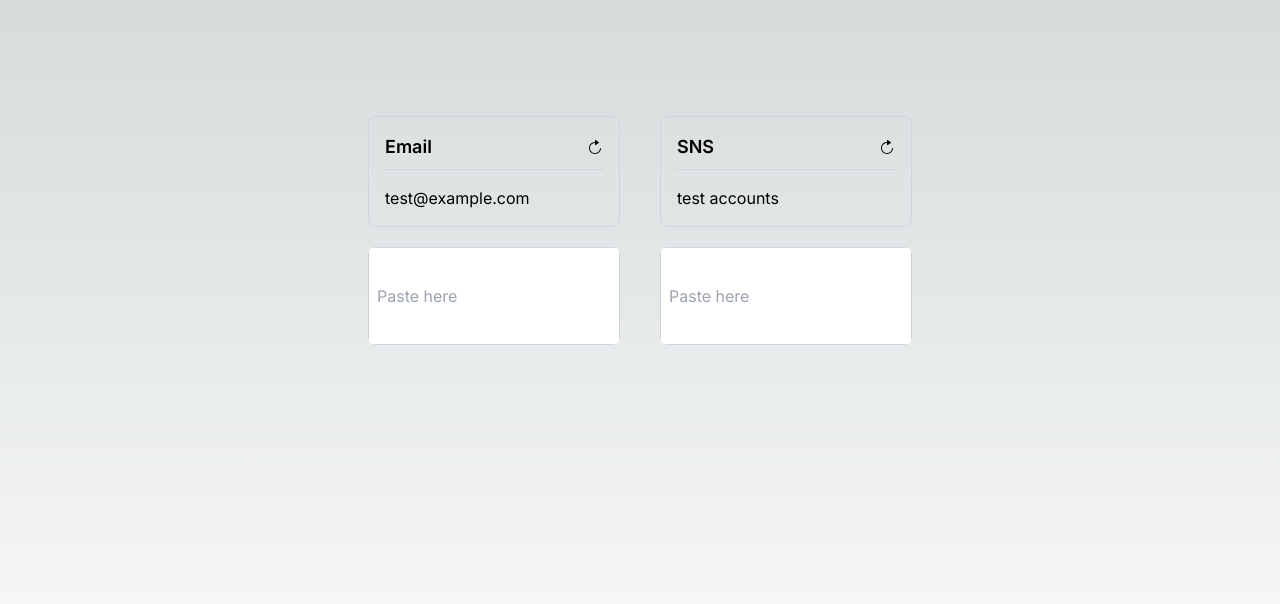
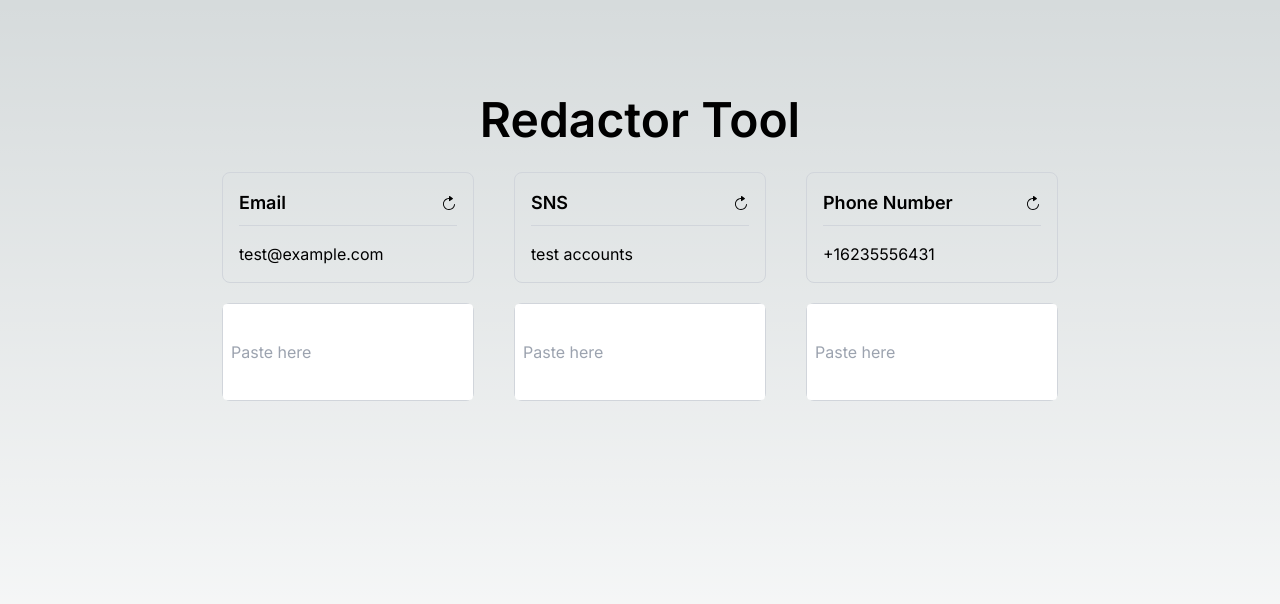
Before and after one commit to Jaron15/Tools, a Next.js app: page / in a window 1280 px wide. Shown: the top 604 px of the page. Built offline with nearby package versions, Linux system fonts and the light colour scheme.

Commit message:
refactor

```diff
--- a/src/components/EmailRedactor.js
+++ b/src/components/RedactorTool/EmailRedactor.js
@@ -2,7 +2,7 @@ import React from 'react'
 import { useState } from "react";
 import { IoIosRefresh } from "react-icons/io";
 
-function SnsRedactor() {
+function EmailRedactor() {
     const [email, setEmail] = useState("test@example.com");
   const [inputValue, setInputValue] = useState('');
 
@@ -65,4 +65,4 @@ onChange={(e) => setInputValue(e.target.value)}
   )
 }
 
-export default SnsRedactor
+export default EmailRedactor
--- /dev/null
+++ b/src/components/RedactorTool/PhoneRedactor.js
@@ -0,0 +1,57 @@
+import { React, useState } from "react";
+import { IoIosRefresh } from "react-icons/io";
+
+function PhoneRedactor() {
+    const [phoneNumber, setPhoneNumber] = useState(`+16235556431`);
+  const [inputValue, setInputValue] = useState('');
+
+  const redactAndCopyPhoneNumber = () => {
+    const redactedNumber = `${phoneNumber.slice(-2)}`;
+
+    navigator.clipboard
+      .writeText(redactedNumber)
+      .then(() => {
+        console.log('Phone number copied to clipboard:', redactedNumber);
+      })
+      .catch((err) => {
+        console.error('Failed to copy phone number:', err);
+      });
+  };
+
+  const generateRandomPhoneNumber = () => {
+    let number = '+1';
+    for (let i = 0; i < 10; i++) {
+      number += Math.floor(Math.random() * 10);
+    }
+
+    setPhoneNumber(number);
+    setInputValue('');
+  };
+
+
+  return (
+    <div className="max-w-lg mx-auto p-5 flex flex-col gap-5">
+      <div className="border border-gray-300 rounded-lg p-4">
+        <div className="flex justify-between items-center border-b border-gray-300 pb-2 mb-4">
+          <h2 className="text-lg font-semibold m-0">Phone Number</h2>
+          <IoIosRefresh className="cursor-pointer" onClick={generateRandomPhoneNumber} />
+        </div>
+
+        <p className="m-0 cursor-pointer" onClick={redactAndCopyPhoneNumber}>
+          {phoneNumber}
+        </p>
+      </div>
+
+      <div className="border border-gray-300 rounded-lg">
+        <input
+          className="w-full h-24 border-none outline-none rounded resize-none p-2"
+          placeholder="Paste here"
+          value={inputValue}
+          onChange={(e) => setInputValue(e.target.value)}
+        ></input>
+      </div>
+    </div>
+  );
+}
+
+export default PhoneRedactor
--- /dev/null
+++ b/src/components/RedactorTool/RedacContainer.js
@@ -0,0 +1,21 @@
+import React from 'react'
+import EmailRedactor from "./EmailRedactor";
+import SNSRedactor from "./SNSRedactor";
+import PhoneRedactor from "./PhoneRedactor";
+
+function RedacContainer() {
+  return (
+    <div>
+        <div className='flex justify-center'>
+            <h1 className='font-semibold text-5xl mb-2'>Redactor Tool</h1>
+        </div>
+        <div className='flex flex-wrap'>
+        <EmailRedactor />
+        <SNSRedactor />
+        <PhoneRedactor />
+        </div>
+    </div>
+  )
+}
+
+export default RedacContainer
--- a/src/components/SNSRedactor.js
+++ b/src/components/RedactorTool/SNSRedactor.js
@@ -52,7 +52,7 @@ function SNSRedactor() {
 
   return (
     <div className="max-w-lg mx-auto p-5 flex flex-col  gap-5">
-      <div className="border border-gray-300 rounded-lg p-4">
+      <div className="border border-gray-300 rounded-lg p-4 ">
         <div className="flex justify-between items-center border-b border-gray-300 pb-2 mb-4">
           <h2 className="text-lg font-semibold m-0">SNS</h2>
           <IoIosRefresh className="cursor-pointer" onClick={generateRandomHandle} />
--- a/src/pages/index.js
+++ b/src/pages/index.js
@@ -1,8 +1,6 @@
 import Image from "next/image";
 import { Inter } from "next/font/google";
-
-import EmailRedactor from "@/components/EmailRedactor";
-import SNSRedactor from "@/components/SNSRedactor";
+import RedacContainer from "@/components/RedactorTool/RedacContainer";
 
 const inter = Inter({ subsets: ["latin"] });
 
@@ -13,10 +11,7 @@ export default function Home() {
     <main
       className={`flex min-h-screen flex-col items-center justify-between p-24 ${inter.className}`}
     >
-      <div className='flex'>
-      <EmailRedactor />
-      <SNSRedactor />
-      </div>
+     <RedacContainer />
     </main>
   );
 }
```
